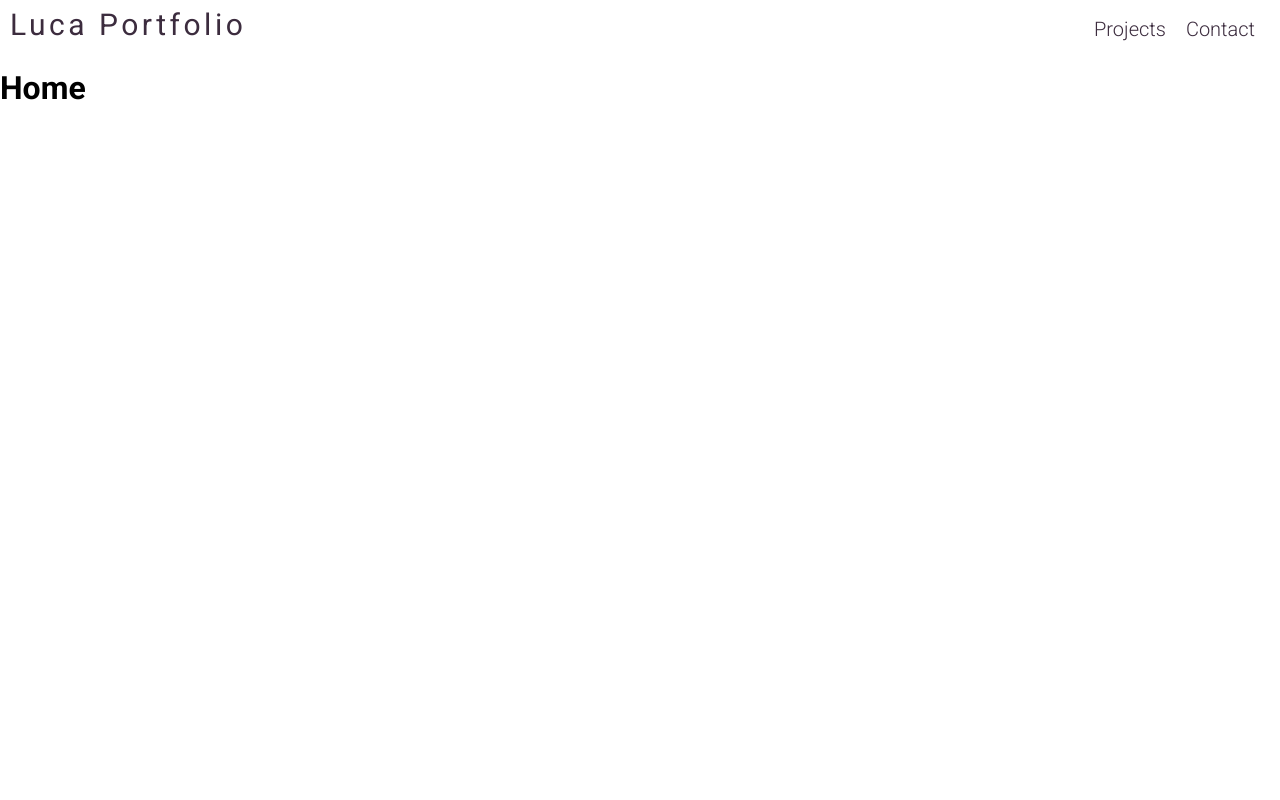
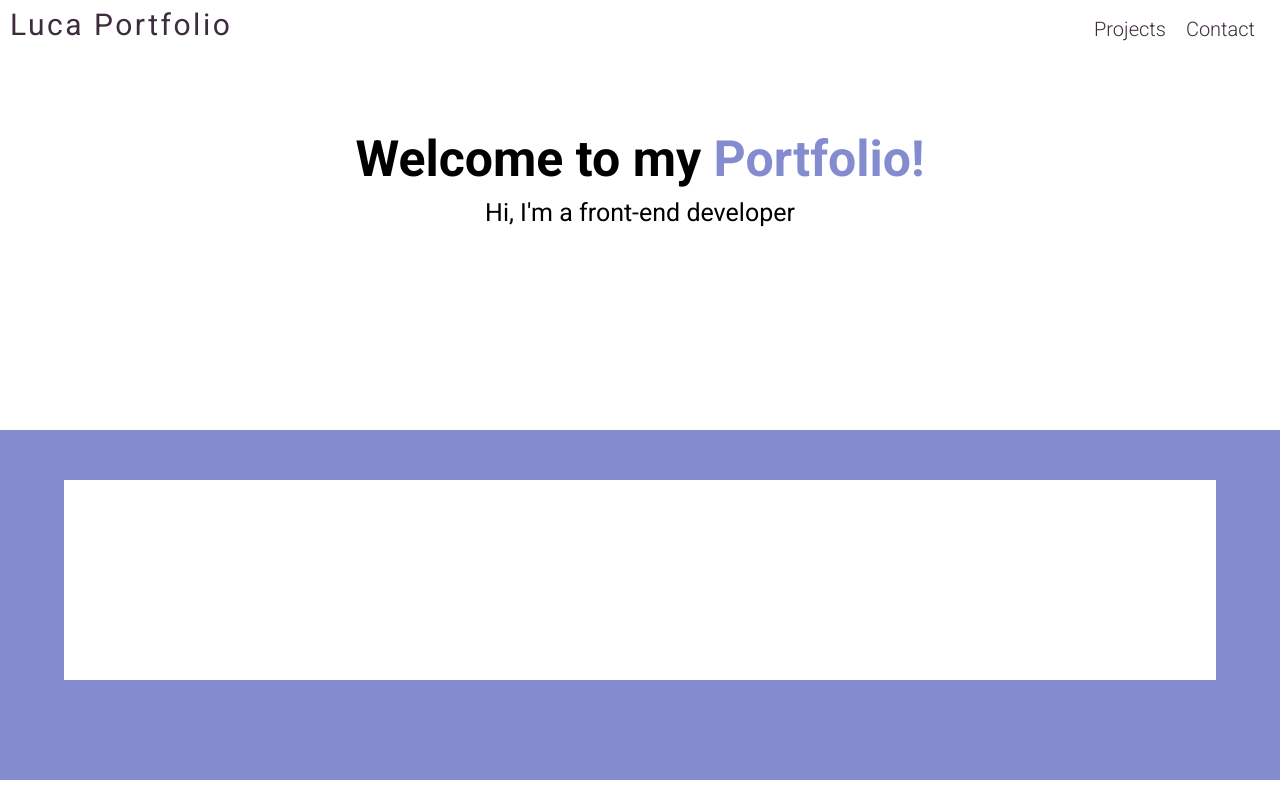
Before and after one commit to lucabecci/My-gatsby-portfolio, a Gatsby site: page / in a window 1280 px wide. Built offline with nearby package versions, Linux system fonts and the light colour scheme; Gatsby itself is replaced by a stand-in of ours; no server answers; a web font is replaced by a local one.

Commit message:
developing..2

```diff
--- a/package.json
+++ b/package.json
@@ -20,6 +20,7 @@
     "styled-components": "^5.1.1"
   },
   "devDependencies": {
+    "axios": "^0.20.0",
     "prettier": "2.0.5"
   },
   "repository": {
--- /dev/null
+++ b/src/components/information/Information.js
@@ -0,0 +1,55 @@
+import React from 'react'
+import styled from 'styled-components'
+
+
+export default function Information ({firstInformation, secondInformation, wordSpan}){
+    //componente de todo el contenedor
+    const Main = styled.main`
+        display: flex;
+        justify-content: center;
+        padding: 80px 0 0 0;
+        height: 300px;
+        @media (max-width: 768px) {
+            height: 250px;
+        }
+    `;
+    //componente para el flex de los hijos
+    const Information = styled.div`
+        display:flex;
+        flex-direction: column;
+    `;
+    //componente del titulo
+    const InformationTitle = styled.h3`
+        font-size: 50px;
+        font-weight: 700;
+        margin-bottom: 10px;
+        text-align: center;
+        @media (max-width: 768px) {
+            font-size: 35px;
+        }
+    `;
+    //componente para el color de la prop pasada por index
+    const InformationSpan = styled.span`
+        color: #848ccf;
+    `;
+    //componente de la descrip
+    const InformationParagraph = styled.p`
+        font-size: 25px;
+        font-weight: 500;
+        text-align: center;
+        @media (max-width: 768px) {
+            font-size: 22px;
+        }
+    `;
+
+    return(
+        <>
+        <Main>
+        <Information>
+            <InformationTitle>{firstInformation}<InformationSpan>{wordSpan}</InformationSpan></InformationTitle>
+            <InformationParagraph>{secondInformation}</InformationParagraph>
+        </Information>
+        </Main>
+        </>
+    )
+}
--- /dev/null
+++ b/src/components/me/InformationMe.js
@@ -0,0 +1,30 @@
+import React from 'react'
+import styled from 'styled-components'
+import axios from 'axios'
+import InformationMeCard from './InformationMeCard'
+export default function InformationMe() {
+
+    //COMPONENTES DE CSS
+    const Main = styled.main`
+        display: flex;
+        justify-content: center;
+        padding: 50px 0 0 0;
+        height: 300px;
+        background-color: #848ccf;
+    `;
+    //componente para el flex de los hijos
+    const Information = styled.div`
+        width: 90%;
+        height: 200px;
+        background-color: white;
+    `;
+    return(
+        <>
+        <Main>
+            <Information>
+                <InformationMeCard/>
+            </Information>
+        </Main>
+        </>
+    )
+}
--- /dev/null
+++ b/src/components/me/InformationMeCard.js
@@ -0,0 +1,29 @@
+import React, { useState, useEffect } from 'react'
+import styled from 'styled-components'
+import axios from 'axios'
+export default function InformationMeCard() {
+    //State para guardar la info de la API
+    const [information, setInformation] = useState({})
+    //Effect para que se vuelva a llamar a la API cada vez que esta cambie
+    useEffect(() => {
+        axios.get('https://my-portfolio-luca.herokuapp.com/about')
+          .then(
+          res => setInformation(res.data[0])
+          )
+    }, [setInformation])
+    console.log(information)
+
+    //COMPONENTES DE CSS
+    const Information = styled.div`
+        width: 90%;
+        height: 200px;
+        background-color: white;
+    `;
+    return(
+        <>
+            <Information>
+                <h2>{information.name}</h2>
+            </Information>
+        </>
+    )
+}
--- a/src/components/navbar/Navbar.js
+++ b/src/components/navbar/Navbar.js
@@ -3,7 +3,7 @@ import { Link } from 'gatsby';
 import styled from 'styled-components'
 
 
-const Navbar = ({firstNavigation, secondNavigation, firstLink, secondLink}) => {
+function Navbar ({firstNavigation, secondNavigation, firstLink, secondLink}) {
     //estilo del componente de navigacion
     const Navigation = styled.nav`
         display: flex;
@@ -19,7 +19,7 @@ const Navbar = ({firstNavigation, secondNavigation, firstLink, secondLink}) => {
         font-size: 30px;
         padding: 2px 5px 0 0 ;
         margin: 5px 0px 0 10px;
-        letter-spacing: 3.5px;
+        letter-spacing: 2.5px;
         @media (max-width: 768px) {
             font-size: 25px;
             letter-spacing: 0px;
@@ -45,7 +45,6 @@ const Navbar = ({firstNavigation, secondNavigation, firstLink, secondLink}) => {
             }
         }
     `;
-    //configuracion de rutas
 
 
     return (
--- a/src/pages/index.js
+++ b/src/pages/index.js
@@ -1,5 +1,8 @@
 import React from "react"
+//Components Imports
 import  Navbar  from "../components/navbar/Navbar"
+import Information from "../components/information/Information"
+import InformationMe from "../components/me/InformationMe"
 
 export default function Home() {
   return (
@@ -10,9 +13,12 @@ export default function Home() {
     firstLink = "/projects/"
     secondLink = "/contact/"
     />
-
-    <br></br>
-    <h1>Home</h1>
+    <Information
+    firstInformation = 'Welcome to my '
+    secondInformation = "Hi, I'm a front-end developer"
+    wordSpan= 'Portfolio!'
+    />
+    <InformationMe/>
     </>
   )
 }
```
Also changed, not shown: 1 other file.
